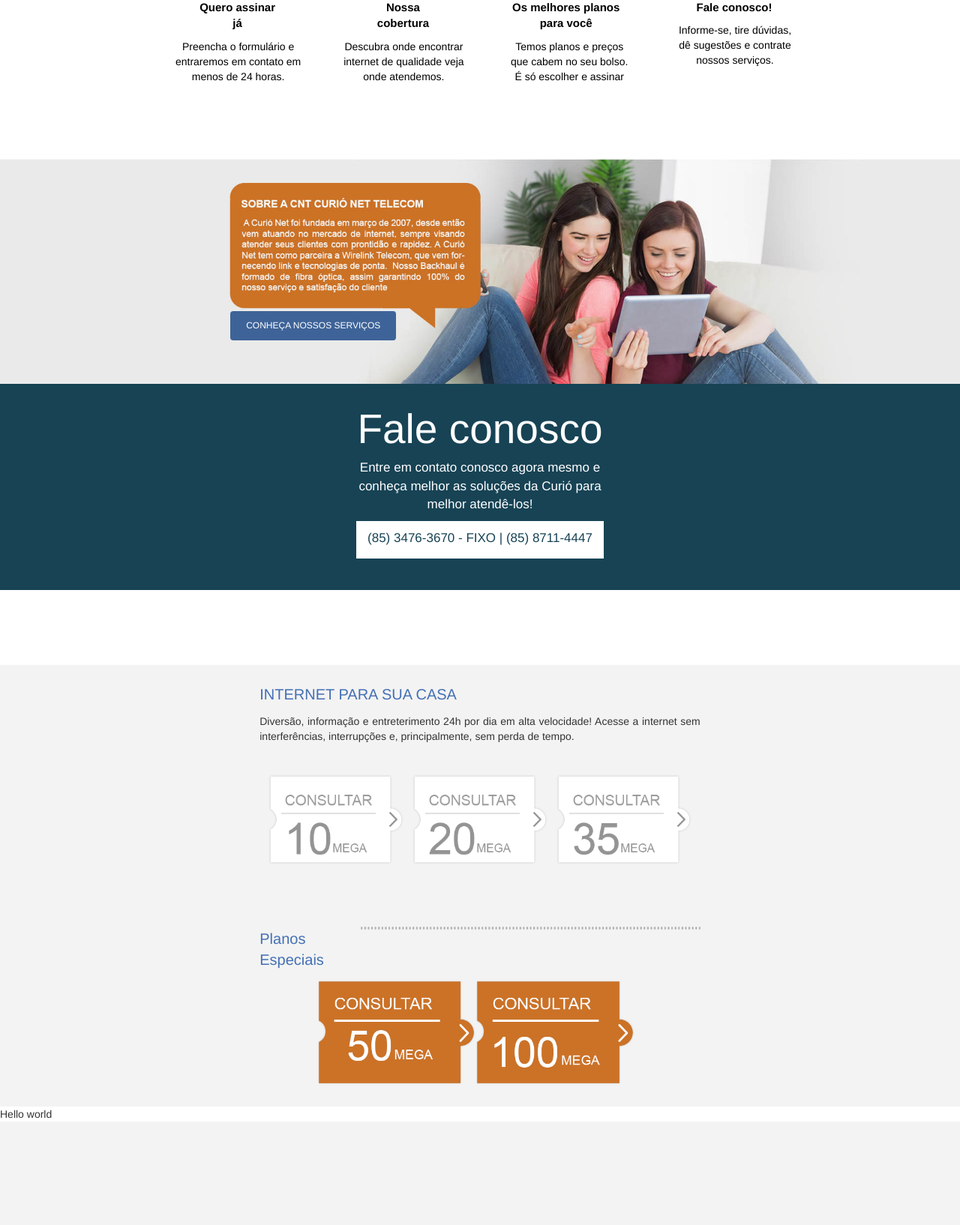
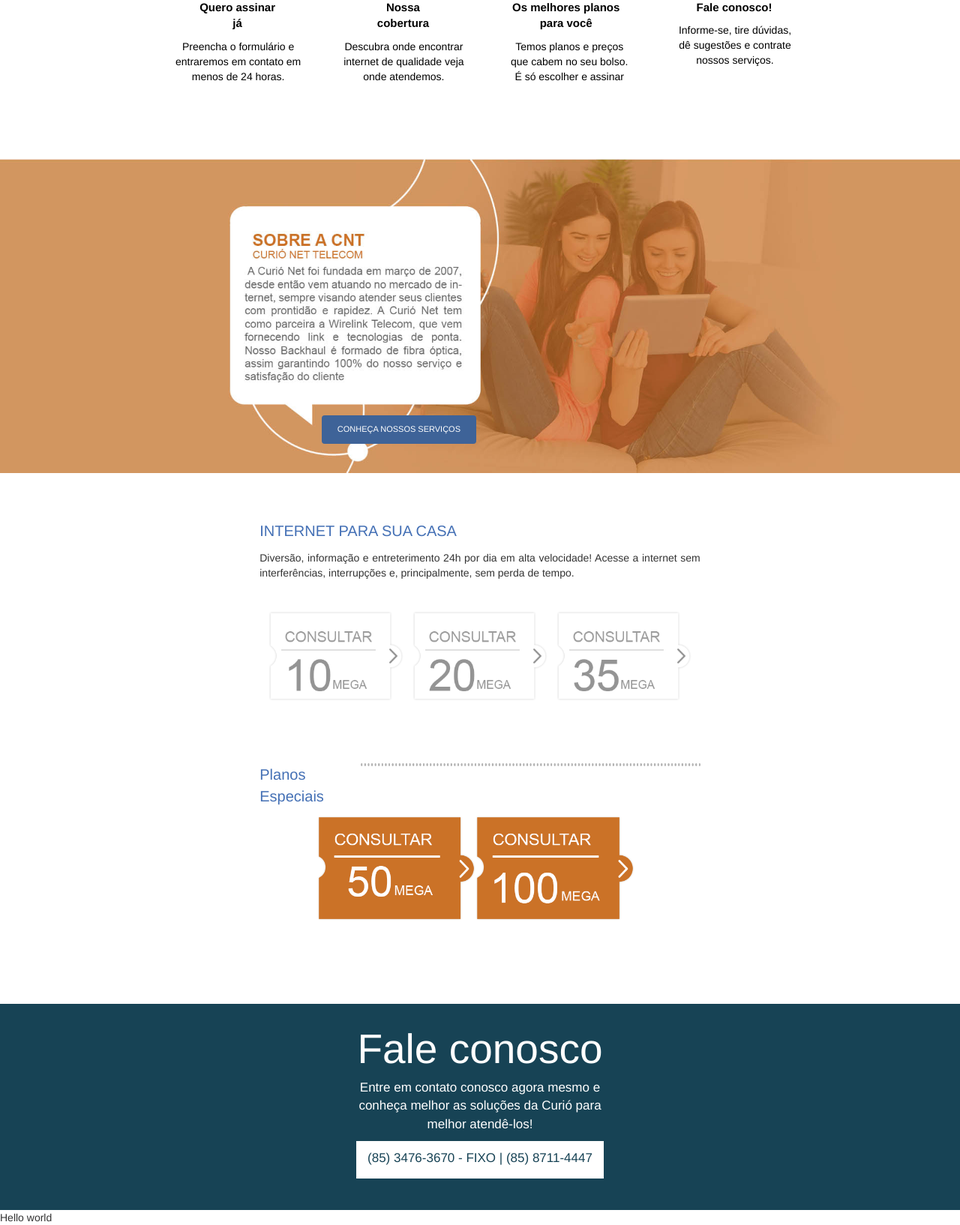
Before and after one commit to ITEVA/curioNet, a PHP site: page / in a window 1280 px wide. Shown: the part 659-2293 px from the top of the page at 75% size. Before the commit the page ends 2150 px from the top, so only its background shows below. Run offline with PHP 8.4, Linux system fonts and the light colour scheme.

Commit message:
Novo layout quem somos / Fale conosco rodapé

```diff
--- a/Pages/home.php
+++ b/Pages/home.php
@@ -150,18 +150,6 @@
                     </div>
                 </a>
             </div>
-
-            <div class="icons iconFinal">
-                <a class="link" href="#contato">
-                    <img class="imgIcons" src="img/iconContato.jpg">
-                    <div class="texto">
-                        <p class="title">Fale conosco!</p>
-                        <p class="info">Informe-se, tire dúvidas, dê sugestões
-                            e contrate nossos serviços.
-                        </p>
-                    </div>
-                </a>
-            </div>
         </div>
     </div>
 
@@ -173,9 +161,8 @@
 
 <!------------------------------QUEM_SOMOS---------------------------------------->
 <div class="quemSomos">
+    <img class="imgPrincipal" src="img/quemSomos.jpg"/>
 
-    <img class="imgPrincipal" src="img/quemSomos.jpg"/>
-    <div id="quemSomos"></div>
     <img class="imgPrincipal2" src="img/quemSomos2.jpg"/>
     <img class="imgPrincipal2-1" src="img/quemSomos2-1.jpg"/>
     <img class="imgPrincipal2-2" src="img/quemSomos2-2.jpg"/>
@@ -185,6 +172,7 @@
         </div>
     </div>
 
+    <div id="quemSomos"></div>
     <div class="col-lg-12 textoInformativo">
         <div class="textoBox">
             <p id="title">SOBRE A CNT, CURIÓ NET TELECOM</p>
@@ -205,24 +193,7 @@
             <button class="btnPlanos"><a id="linkBotao" href="#planos"><p>CONHEÇA NOSSOS SERVIÇOS</p></a></button>
         </div>
     </div>
-
-    <div class="col-lg-12 divInferior">
-        <div class="info">
-            <h1 id="title">Fale conosco</h1>
-            <p>Entre em contato conosco agora mesmo e conheça melhor as soluções da Curió para melhor atendê-los!</p>
-
-            <div class="contato">
-                <div class="boxBranca">
-                    <p>(85) 3476-3670 - FIXO | (85) 8711-4447</p>
-                </div>
-            </div>
-        </div>
-    </div>
 </div>
-
-<!------------------------------/QUEM_SOMOS---------------------------------------->
-
-<div class="col-lg-12 divisoria"></div>
 
 <!------------------------------PLANOS---------------------------------------->
 
@@ -274,7 +245,21 @@
             </div>
         </div>
     </div>
+</div>
 
+<div class="col-lg-12 divisoria"></div>
+
+<div class="col-lg-12 divInferior">
+    <div class="info">
+        <h1 id="title">Fale conosco</h1>
+        <p>Entre em contato conosco agora mesmo e conheça melhor as soluções da Curió para melhor atendê-los!</p>
+
+        <div class="contato">
+            <div class="boxBranca">
+                <p>(85) 3476-3670 - FIXO | (85) 8711-4447</p>
+            </div>
+        </div>
+    </div>
 </div>
 
 </body>
--- a/Pages/topo.php
+++ b/Pages/topo.php
@@ -30,7 +30,7 @@
     <div id="home"></div>
 
     <div class="col-lg-12 barraInferior">
-    <div class="col-lg-6 box2">
+            <div class="col-lg-6 box2 fixo">
                 <div class="logo">
                     <a href="#home"><img id="logo" src="img/logo.jpg"></a>
                 </div>
@@ -44,10 +44,10 @@
                     </ul>
                 </div>
             </div>
+            <div class="divisoria"></div>
 
         <div id="menuToggle">
             <div class="entire-menu">
-
                 <input type="checkbox" name="change-hamburguer" id="change-hamburguer" />
 
                 <a id="hamburguer" class="hamburguer" href="#">
@@ -69,9 +69,7 @@
                         <hr>
                     </div>
                 </div>
-
             </div>
-
             <div class="botao2">
                 <button class="btnCliente2" title="Área do Cliente">&nbsp;<span class="glyphicon glyphicon-user"></span></button>
             </div>
--- a/css/planos.css
+++ b/css/planos.css
@@ -19,7 +19,7 @@ div.textosPlanos{
 }
 
 div.planos{
-    background-color: #F3F3F3;
+    background-color: #fff;
 }
 
 div.megas{
--- a/css/quemSomos.css
+++ b/css/quemSomos.css
@@ -37,7 +37,8 @@ button.btnPlanos{
 
 div#botao{
     margin-bottom: 6%;
-    margin-top: -8%;
+    margin-top: -6%;
+    margin-left: 10.5%;
     padding-left: 24%;
 }
 
@@ -106,7 +107,7 @@ p#historia{
 
 @media all and (max-width: 1280px){
     button.btnPlanos{
-        font-size: 12px;
+        font-size: 11px;
     }
 
     img.imgPrincipal{
@@ -116,10 +117,17 @@ p#historia{
     img.imgPrincipal2-1{
         display: block;
     }
+    div#botao{
+        margin-bottom: 6%;
+        margin-top: -6%;
+        margin-left: 9.5%;
+        padding-left: 24%;
+    }
 }
 
 @media all and (max-width: 1180px){
     button.btnPlanos{
+        padding: 10px 10px;
         font-size: 11px;
     }
 }
@@ -127,6 +135,7 @@ p#historia{
 @media all and (max-width: 1100px){
     button.btnPlanos{
         font-size: 10px;
+        padding: 9px 9px;
     }
 
     div.divInferior{
@@ -136,14 +145,15 @@ p#historia{
 
 @media all and (max-width: 1030px){
     button.btnPlanos{
-        font-size: 10px;
-        padding: 10px 10px;
+        font-size: 9px;
+        padding: 8px 8px;
     }
 }
 
 @media all and (max-width: 900px){
     button.btnPlanos{
-        padding: 10px 5px;
+        font-size: 8px;
+        padding: 7px 7px;
     }
 }
 
--- a/css/topo.css
+++ b/css/topo.css
@@ -118,7 +118,6 @@ span.glyphicon-user{
 div#box {
     z-index: 99999;
 }
-
 
 #nav-toggle {
     cursor: pointer;
@@ -283,6 +282,19 @@ div#links{
 a#link1{
     margin-top: 10%;
 }
+
+div.divisoria{
+    height: 100px;
+    margin: 0;
+    padding: 0;
+    visibility: hidden;
+}
+
+div.fixo {
+    right: auto;
+    left: auto;
+}
+
 /*---------------------------------*/
 
 
```
Also changed, not shown: js/topo.js (+32 -0 lines), img/quemSomos.jpg, img/quemSomos2-1.jpg. Lines whose indentation alone changed are shown as unchanged.
